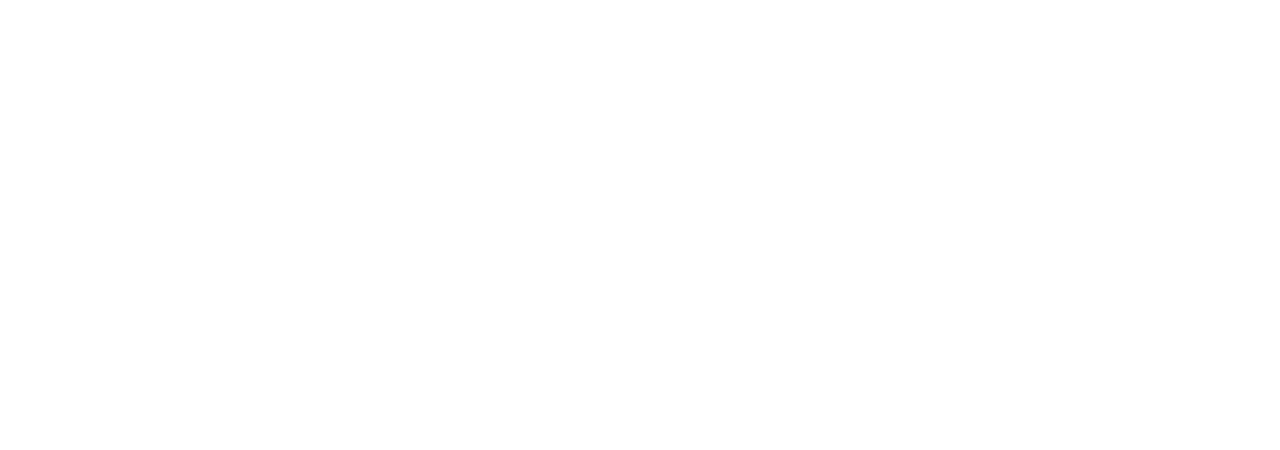
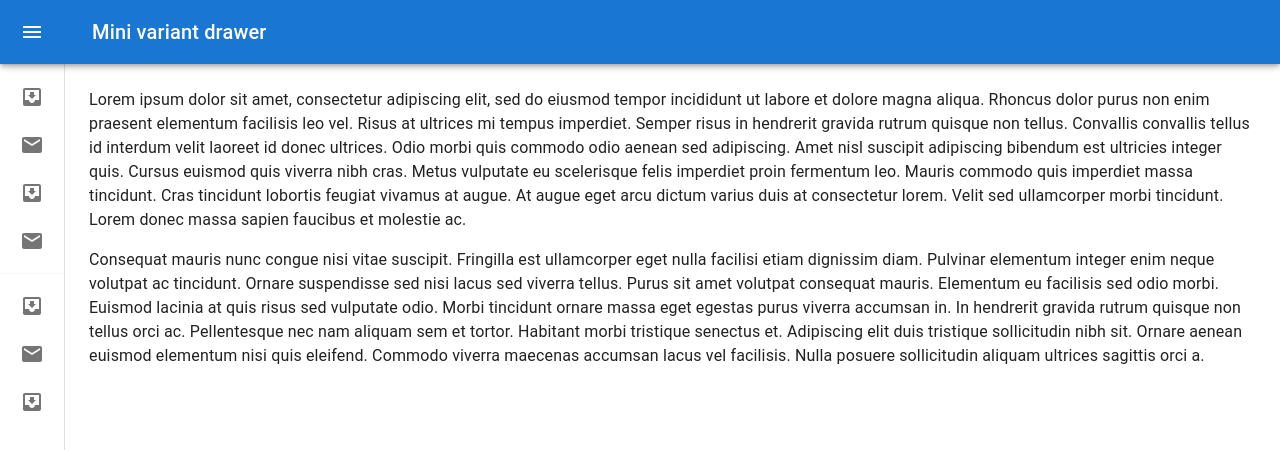
Before and after one commit to Marvinrose/AfriHacks2023-QuickPayAfrica, a React (Create React App) app: page /layout in a window 1280 px wide. Before the commit this address had no page. Shown: the top 450 px of the page. Built offline with nearby package versions, Linux system fonts and the light colour scheme.

Commit message:
Added MUI and the dashboard layout

```diff
--- a/package.json
+++ b/package.json
@@ -5,6 +5,7 @@
   "dependencies": {
     "@emotion/react": "^11.11.1",
     "@emotion/styled": "^11.11.0",
+    "@mui/icons-material": "^5.14.19",
     "@mui/material": "^5.14.20",
     "@mui/styled-engine-sc": "^6.0.0-alpha.7",
     "@testing-library/jest-dom": "^5.17.0",
--- a/src/App.js
+++ b/src/App.js
@@ -4,6 +4,7 @@
 import Home from "./pages/home/index";
 import "./App.css";
 import SignIn from "./pages/account/components/signIn";
+import MiniDrawer from "./pages/layout";
 
 // import "./index.css";
 
@@ -14,6 +15,7 @@
         <Route path="/" element={<Home />} />
         <Route path="/createAccount" element={<Account />} />
         <Route path="/signIn" element={<SignIn />} />
+        <Route path="/layout" element={<MiniDrawer />} />
       </Routes>
     </Router>
   );
--- /dev/null
+++ b/src/pages/layout/index.js
@@ -0,0 +1,218 @@
+import * as React from "react";
+import { styled, useTheme } from "@mui/material/styles";
+import Box from "@mui/material/Box";
+import MuiDrawer from "@mui/material/Drawer";
+import MuiAppBar from "@mui/material/AppBar";
+import Toolbar from "@mui/material/Toolbar";
+import List from "@mui/material/List";
+import CssBaseline from "@mui/material/CssBaseline";
+import Typography from "@mui/material/Typography";
+import Divider from "@mui/material/Divider";
+import IconButton from "@mui/material/IconButton";
+import MenuIcon from "@mui/icons-material/Menu";
+import ChevronLeftIcon from "@mui/icons-material/ChevronLeft";
+import ChevronRightIcon from "@mui/icons-material/ChevronRight";
+import ListItem from "@mui/material/ListItem";
+import ListItemButton from "@mui/material/ListItemButton";
+import ListItemIcon from "@mui/material/ListItemIcon";
+import ListItemText from "@mui/material/ListItemText";
+import InboxIcon from "@mui/icons-material/MoveToInbox";
+import MailIcon from "@mui/icons-material/Mail";
+
+const drawerWidth = 240;
+
+const openedMixin = (theme) => ({
+  width: drawerWidth,
+  transition: theme.transitions.create("width", {
+    easing: theme.transitions.easing.sharp,
+    duration: theme.transitions.duration.enteringScreen,
+  }),
+  overflowX: "hidden",
+});
+
+const closedMixin = (theme) => ({
+  transition: theme.transitions.create("width", {
+    easing: theme.transitions.easing.sharp,
+    duration: theme.transitions.duration.leavingScreen,
+  }),
+  overflowX: "hidden",
+  width: `calc(${theme.spacing(7)} + 1px)`,
+  [theme.breakpoints.up("sm")]: {
+    width: `calc(${theme.spacing(8)} + 1px)`,
+  },
+});
+
+const DrawerHeader = styled("div")(({ theme }) => ({
+  display: "flex",
+  alignItems: "center",
+  justifyContent: "flex-end",
+  padding: theme.spacing(0, 1),
+  // necessary for content to be below app bar
+  ...theme.mixins.toolbar,
+}));
+
+const AppBar = styled(MuiAppBar, {
+  shouldForwardProp: (prop) => prop !== "open",
+})(({ theme, open }) => ({
+  zIndex: theme.zIndex.drawer + 1,
+  transition: theme.transitions.create(["width", "margin"], {
+    easing: theme.transitions.easing.sharp,
+    duration: theme.transitions.duration.leavingScreen,
+  }),
+  ...(open && {
+    marginLeft: drawerWidth,
+    width: `calc(100% - ${drawerWidth}px)`,
+    transition: theme.transitions.create(["width", "margin"], {
+      easing: theme.transitions.easing.sharp,
+      duration: theme.transitions.duration.enteringScreen,
+    }),
+  }),
+}));
+
+const Drawer = styled(MuiDrawer, {
+  shouldForwardProp: (prop) => prop !== "open",
+})(({ theme, open }) => ({
+  width: drawerWidth,
+  flexShrink: 0,
+  whiteSpace: "nowrap",
+  boxSizing: "border-box",
+  ...(open && {
+    ...openedMixin(theme),
+    "& .MuiDrawer-paper": openedMixin(theme),
+  }),
+  ...(!open && {
+    ...closedMixin(theme),
+    "& .MuiDrawer-paper": closedMixin(theme),
+  }),
+}));
+
+export default function MiniDrawer() {
+  const theme = useTheme();
+  const [open, setOpen] = React.useState(false);
+
+  const handleDrawerOpen = () => {
+    setOpen(true);
+  };
+
+  const handleDrawerClose = () => {
+    setOpen(false);
+  };
+
+  return (
+    <Box sx={{ display: "flex" }}>
+      <CssBaseline />
+      <AppBar position="fixed" open={open}>
+        <Toolbar>
+          <IconButton
+            color="inherit"
+            aria-label="open drawer"
+            onClick={handleDrawerOpen}
+            edge="start"
+            sx={{
+              marginRight: 5,
+              ...(open && { display: "none" }),
+            }}
+          >
+            <MenuIcon />
+          </IconButton>
+          <Typography variant="h6" noWrap component="div">
+            Mini variant drawer
+          </Typography>
+        </Toolbar>
+      </AppBar>
+      <Drawer variant="permanent" open={open}>
+        <DrawerHeader>
+          <IconButton onClick={handleDrawerClose}>
+            {theme.direction === "rtl" ? (
+              <ChevronRightIcon />
+            ) : (
+              <ChevronLeftIcon />
+            )}
+          </IconButton>
+        </DrawerHeader>
+        <Divider />
+        <List>
+          {["Inbox", "Starred", "Send email", "Drafts"].map((text, index) => (
+            <ListItem key={text} disablePadding sx={{ display: "block" }}>
+              <ListItemButton
+                sx={{
+                  minHeight: 48,
+                  justifyContent: open ? "initial" : "center",
+                  px: 2.5,
+                }}
+              >
+                <ListItemIcon
+                  sx={{
+                    minWidth: 0,
+                    mr: open ? 3 : "auto",
+                    justifyContent: "center",
+                  }}
+                >
+                  {index % 2 === 0 ? <InboxIcon /> : <MailIcon />}
+                </ListItemIcon>
+                <ListItemText primary={text} sx={{ opacity: open ? 1 : 0 }} />
+              </ListItemButton>
+            </ListItem>
+          ))}
+        </List>
+        <Divider />
+        <List>
+          {["All mail", "Trash", "Spam"].map((text, index) => (
+            <ListItem key={text} disablePadding sx={{ display: "block" }}>
+              <ListItemButton
+                sx={{
+                  minHeight: 48,
+                  justifyContent: open ? "initial" : "center",
+                  px: 2.5,
+                }}
+              >
+                <ListItemIcon
+                  sx={{
+                    minWidth: 0,
+                    mr: open ? 3 : "auto",
+                    justifyContent: "center",
+                  }}
+                >
+                  {index % 2 === 0 ? <InboxIcon /> : <MailIcon />}
+                </ListItemIcon>
+                <ListItemText primary={text} sx={{ opacity: open ? 1 : 0 }} />
+              </ListItemButton>
+            </ListItem>
+          ))}
+        </List>
+      </Drawer>
+      <Box component="main" sx={{ flexGrow: 1, p: 3 }}>
+        <DrawerHeader />
+        <Typography paragraph>
+          Lorem ipsum dolor sit amet, consectetur adipiscing elit, sed do
+          eiusmod tempor incididunt ut labore et dolore magna aliqua. Rhoncus
+          dolor purus non enim praesent elementum facilisis leo vel. Risus at
+          ultrices mi tempus imperdiet. Semper risus in hendrerit gravida rutrum
+          quisque non tellus. Convallis convallis tellus id interdum velit
+          laoreet id donec ultrices. Odio morbi quis commodo odio aenean sed
+          adipiscing. Amet nisl suscipit adipiscing bibendum est ultricies
+          integer quis. Cursus euismod quis viverra nibh cras. Metus vulputate
+          eu scelerisque felis imperdiet proin fermentum leo. Mauris commodo
+          quis imperdiet massa tincidunt. Cras tincidunt lobortis feugiat
+          vivamus at augue. At augue eget arcu dictum varius duis at consectetur
+          lorem. Velit sed ullamcorper morbi tincidunt. Lorem donec massa sapien
+          faucibus et molestie ac.
+        </Typography>
+        <Typography paragraph>
+          Consequat mauris nunc congue nisi vitae suscipit. Fringilla est
+          ullamcorper eget nulla facilisi etiam dignissim diam. Pulvinar
+          elementum integer enim neque volutpat ac tincidunt. Ornare suspendisse
+          sed nisi lacus sed viverra tellus. Purus sit amet volutpat consequat
+          mauris. Elementum eu facilisis sed odio morbi. Euismod lacinia at quis
+          risus sed vulputate odio. Morbi tincidunt ornare massa eget egestas
+          purus viverra accumsan in. In hendrerit gravida rutrum quisque non
+          tellus orci ac. Pellentesque nec nam aliquam sem et tortor. Habitant
+          morbi tristique senectus et. Adipiscing elit duis tristique
+          sollicitudin nibh sit. Ornare aenean euismod elementum nisi quis
+          eleifend. Commodo viverra maecenas accumsan lacus vel facilisis. Nulla
+          posuere sollicitudin aliquam ultrices sagittis orci a.
+        </Typography>
+      </Box>
+    </Box>
+  );
+}
```
Also changed, not shown: 1 other file (tests, documents, lock files or other folders).
